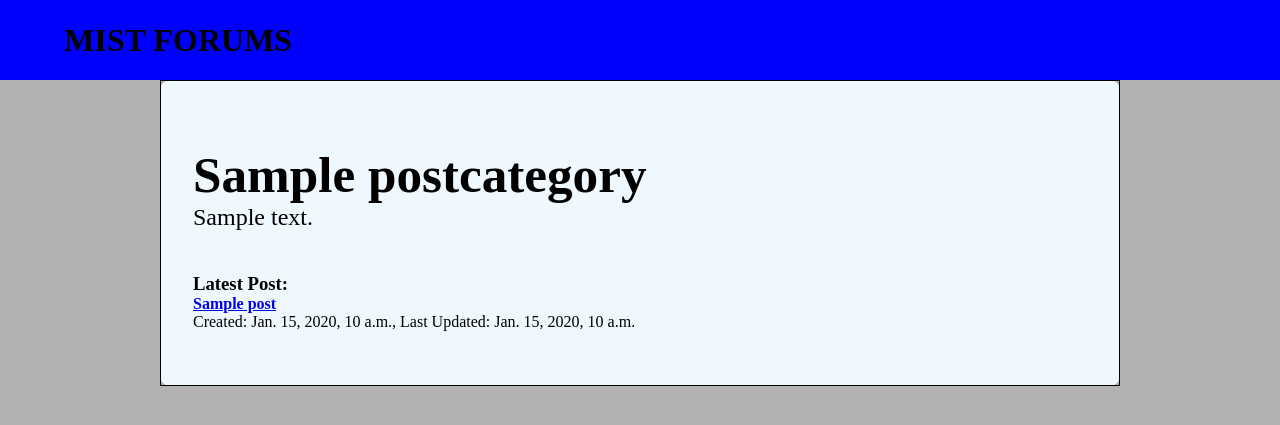
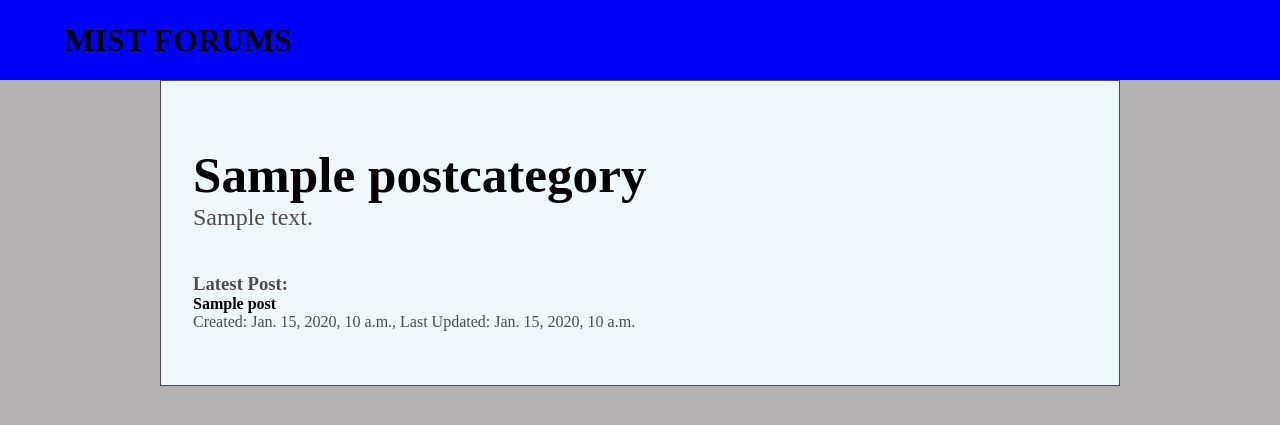
Before and after one commit to Angelo-Funelas/hobbysite-CD-6, a Django app: page /forum/threads in a window 1280 px wide. Shown: the top 425 px of the page. Run offline with Django 4.2, Linux system fonts and the light colour scheme; tables that the repository leaves empty hold one stand-in row (values such as "Sample post").

Commit message:
Fixed css.

```diff
--- a/hobbysite/forum/templates/base_template.html
+++ b/hobbysite/forum/templates/base_template.html
@@ -3,6 +3,7 @@
 <html lang="en-US">
 
 <head>
+
     {% block head %}
     {% endblock %}
     <meta charset="UTF-8">
@@ -13,6 +14,7 @@
             width: 100%;
             margin: 0;
             background-color: rgb(179, 177, 177);
+            color: rgb(77, 75, 75);
         }
         header{
             display: flex;
@@ -20,6 +22,7 @@
             align-items: center;
             background-color: blue;
             height: 10vh;
+            color: black;
         }
         header > h1{
             margin: 0;
@@ -27,14 +30,35 @@
         }
         .main-body{
             margin: 0 auto;
-            border-radius: 10px;
             width: 75vw;
             background-color: aliceblue;
         }
+        .thread-list{
+            display: grid;
+            grid-template-columns: repeat(11,  1fr);
+            grid-template-rows: 20vh 10vh;
+            padding: 2em;
+            border: 0.05em solid;
+        }
+        .thread-list:hover{
+            background-color: rgb(255, 255, 255);
+        }
+        .thread-list-name{
+            grid-column: 1 /12;
+            grid-row: 1;
+            padding-top: 2em;
+        }
+        .thread-category-latest{
+            grid-column: 1 /12;
+            grid-row: 2;
+            padding: 0px;
+        }
     </style>
+
 </head>
 
 <body>
+
     <header>
         <h1> MIST FORUMS </h1>
     </header>
--- a/hobbysite/forum/templates/thread_list.html
+++ b/hobbysite/forum/templates/thread_list.html
@@ -3,36 +3,19 @@
 {% block head %}
 
     <style>
-        .thread-category-holder{
-            display: grid;
-            grid-template-columns: repeat(11,  1fr);
-            grid-template-rows: 20vh 10vh;
-            padding: 2em;
-            border: 0.05em solid;
+        a{
+            text-decoration: none;
+            color: black;
         }
-        .thread-category-name{
-            grid-column: 1 /12;
-            grid-row: 1;
-            padding-top: 2em;
+        a:hover{
+            text-decoration: underline;
         }
-        .thread-category-latest{
-            grid-column: 1 /12;
-            grid-row: 2;
-            padding: 0px;
-        }
-        .thread-category-name > h2{
+        .thread-list-name > h2{
             font-size: 3.2rem;
             padding: 0px;
             margin: 0px;
         }
-        .thread-category-name > h2 > a{
-            text-decoration: none;
-            color: black;
-        }
-        .thread-category-name > h2 > a:hover{
-            text-decoration: underline;
-        }
-        .thread-category-name > p{
+        .thread-list-name > p{
             font-size: 1.5rem;
             padding: 0px;
             margin: 0px;
@@ -58,8 +41,8 @@
 {% block content %}
 
     {% for thread in threads %}
-        <div class = "thread-category-holder">
-            <div class= "thread-category-name">
+        <div class = "thread-list">
+            <div class= "thread-list-name">
                 <h2> <a href="{{thread.get_absolute_url}}"> {{ thread.name }} </a> </h2>
                 <p> {{ thread.description}} </p>
             </div>
```
Also changed, not shown: hobbysite/forum/templates/thread.html (+46 -0 lines), hobbysite/forum/templates/threads_in_category.html (+7 -19 lines).
